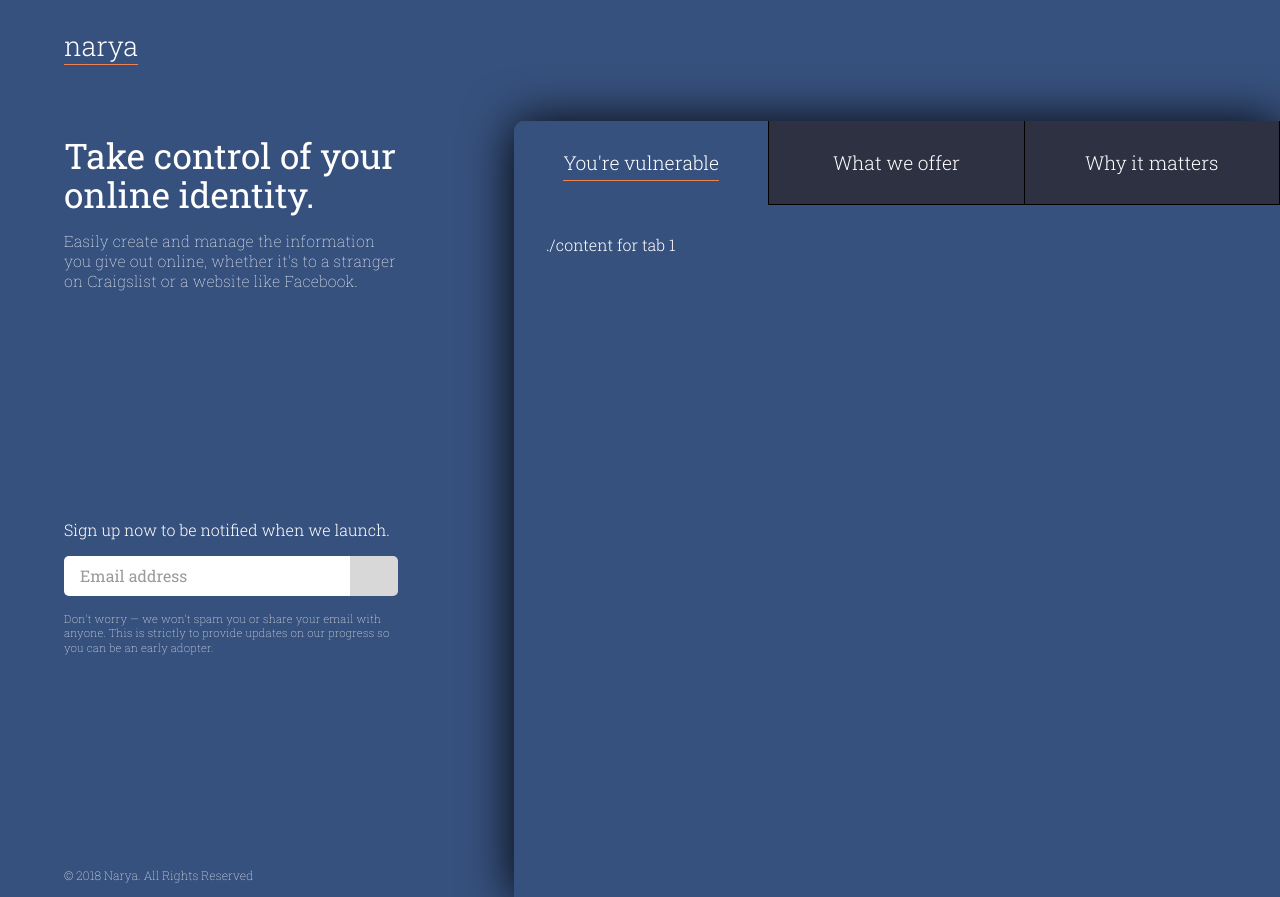
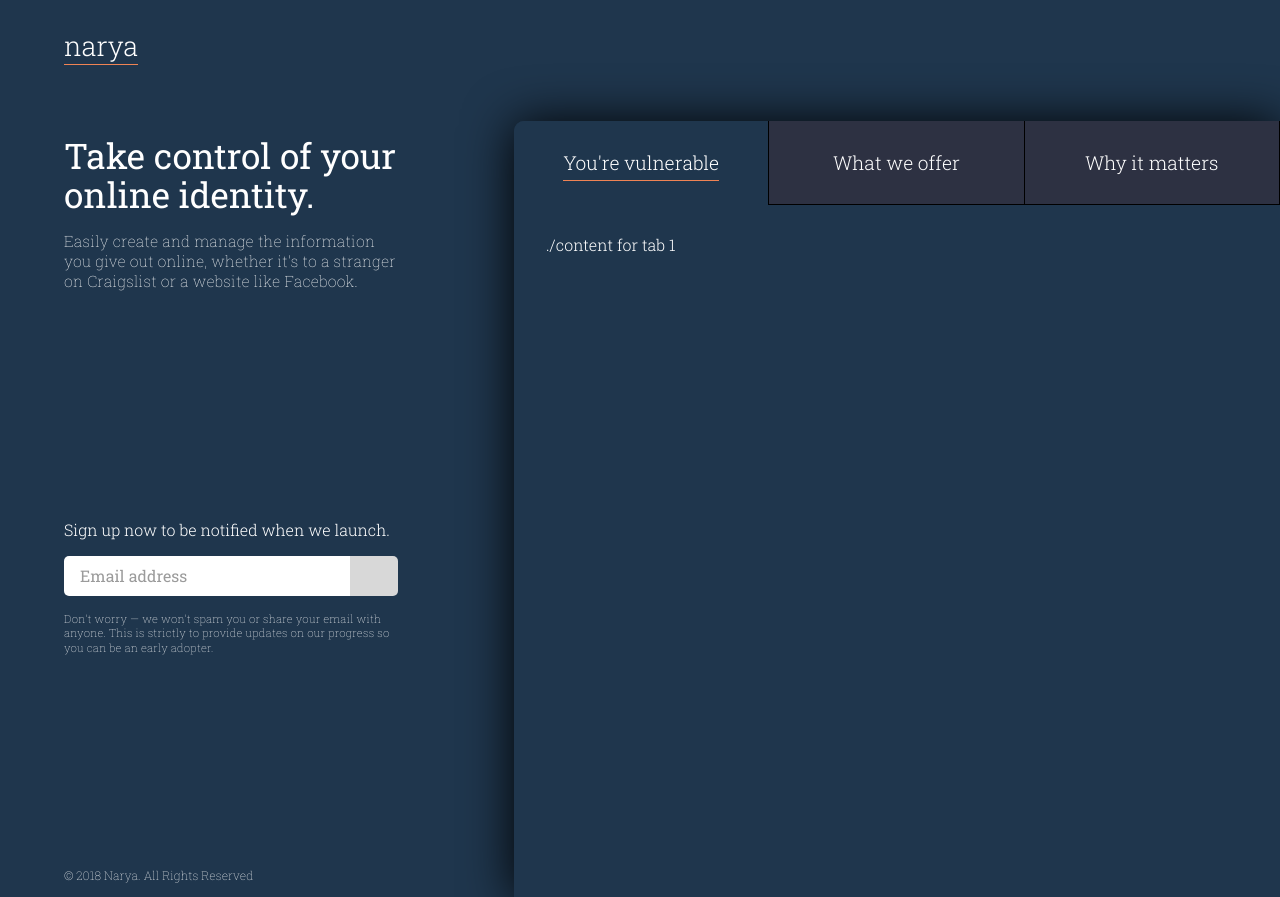
Before and after one commit to u-ashish/narya-landing-page, a plain HTML site: page index.html in a window 1280 px wide. Drawn offline with Linux system fonts and the light colour scheme.

Commit message:
Changed background color to improve readability.

```diff
--- a/css/style.css
+++ b/css/style.css
@@ -4,7 +4,7 @@ html, body {
   font-family: 'Roboto Slab', serif;
 }
 body {
-  background-color: #37517E;
+  background-color: #1f364d;
   color: white;
   overflow-x: hidden;
 }
@@ -153,7 +153,7 @@ button {
 }
 
 .tab-header.selected {
-  background-color: #37517E;
+  background-color: #1f364d;
   border-bottom: none;
 }
 
```
